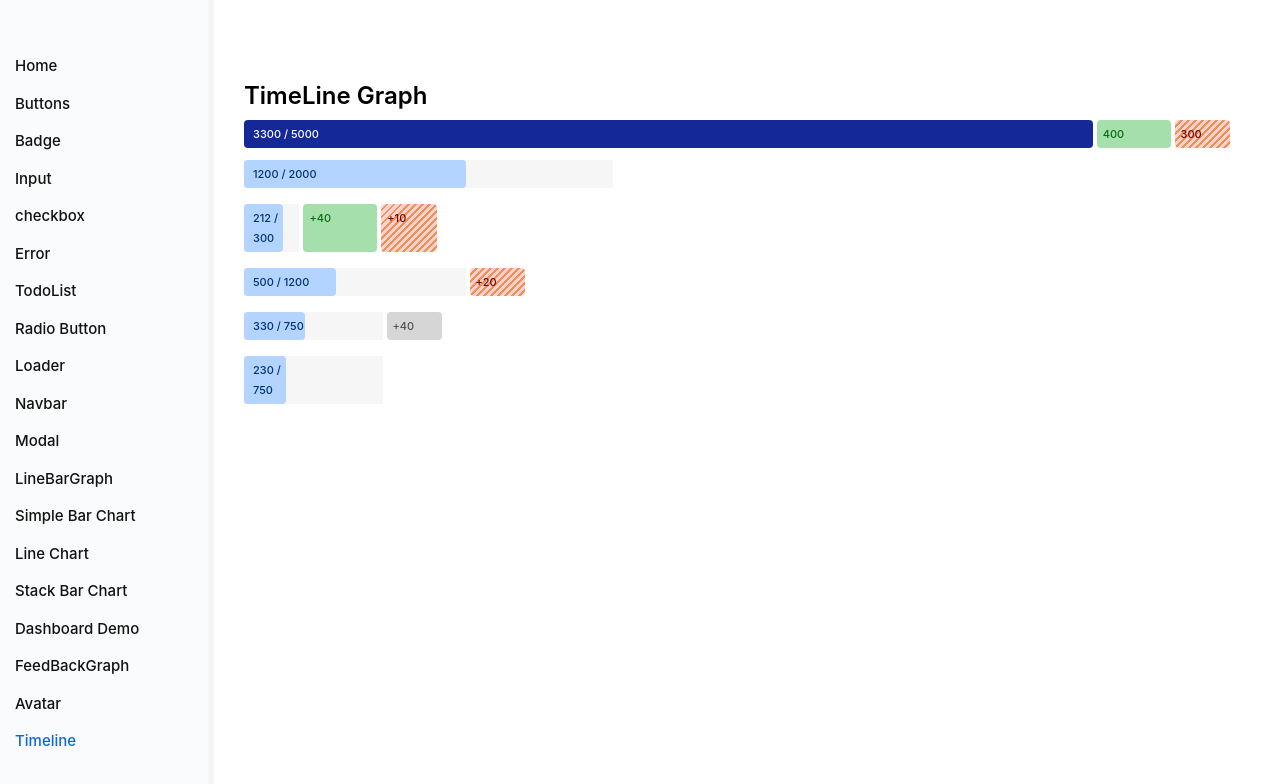
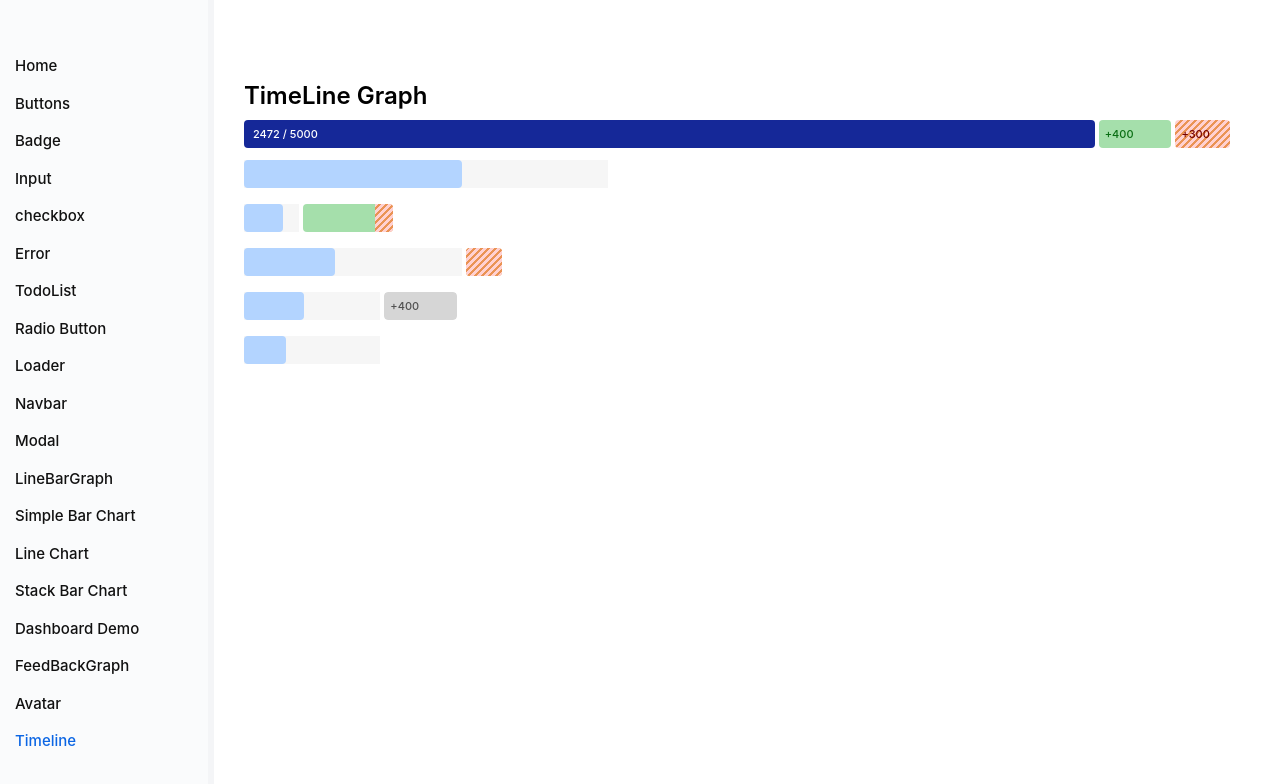
Before and after one commit to christojojo/wacpro-tasks, a React (Vite) app: page /Timeline in a window 1280 px wide. Shown: the top 784 px of the page. Built offline with nearby package versions, Linux system fonts and the light colour scheme.

Commit message:
timeline hover added

```diff
--- a/src/components/Timeline/Timeline.jsx
+++ b/src/components/Timeline/Timeline.jsx
@@ -1,161 +1,93 @@
+
 import React, { useEffect, useRef, useState } from "react";
 import "./style.css";
 
 function Timeline() {
   const Timeline = {
-    TotalHours: "5000",
-    HoursConsumed: "3300",
-    ApprovedHours: "400",
-    NotApprovedHours: "300",
+    TotalHours: 5000,
+    HoursConsumed: 2472,
+    ApprovedHours: 400,
+    NotApprovedHours: 300,
     Departments: [
-      {
-        id: "1",
-        dept: "design",
-        progress: "40%",
-        TotalHours: "2000",
-        HoursConsumed: "1200",
-        // ApprovedHours: "0",
-        // NotApprovedHours: "0",
-      },
-      {
-        id: "2",
-        dept: "Strapi",
-        progress: "6%",
-        TotalHours: "300",
-        HoursConsumed: "212",
-        ApprovedHours: "40",
-        NotApprovedHours: "10",
-      },
-      {
-        id: "3",
-        dept: "Python",
-        progress: "24%",
-        TotalHours: "1200",
-        HoursConsumed: "500",
-        // ApprovedHours: "0",
-        NotApprovedHours: "20",
-      },
-      {
-        id: "4",
-        dept: "Node",
-        progress: "15%",
-        TotalHours: "750",
-        HoursConsumed: "330",
-        // ApprovedHours: "0",
-        // NotApprovedHours: "0",
-        exceed: "40",
-      },
-      {
-        id: "5",
-        dept: "Testing",
-        progress: "15%",
-        TotalHours: "750",
-        HoursConsumed: "230",
-        // ApprovedHours: "0",
-        // NotApprovedHours: "0",
-      },
+      { id: "1", dept: "design", progress: "40%", TotalHours: 2000, HoursConsumed: 1200 },
+      { id: "2", dept: "Strapi", progress: "6%", TotalHours: 300, HoursConsumed: 212, ApprovedHours: 400, NotApprovedHours: 100 },
+      { id: "3", dept: "Python", progress: "24%", TotalHours: 1200, HoursConsumed: 500, NotApprovedHours: 200 },
+      { id: "4", dept: "Node", progress: "15%", TotalHours: 750, HoursConsumed: 330, exceed: 400 },
+      { id: "5", dept: "Testing", progress: "15%", TotalHours: 750, HoursConsumed: 230 }
     ],
   };
-  // let totalhourswidth;
-  // let widthApproved;
-  // let widthNotApproved;
 
   const [totalhourswidth, setTotalhourswidth] = useState(null);
   const [widthApproved, setWidthApproved] = useState(null);
   const [widthNotApproved, setWidthNotApproved] = useState(null);
-
   const totalhoursRef = useRef(null);
 
   useEffect(() => {
-    // const totalhours = document.querySelector(".totalhours");
     const totalhours = totalhoursRef.current;
     if (totalhours) {
       const totalhourswidth = totalhours.getBoundingClientRect().width;
       setTotalhourswidth(totalhourswidth);
-      // console.log(totalhourswidth);
-
-      const widthApproved =
-        (Timeline.ApprovedHours / Timeline.TotalHours) * totalhourswidth;
-      setWidthApproved(widthApproved);
-      // console.log(widthApproved,'approved');
-
-      const widthNotApproved =
-        (Timeline.NotApprovedHours / Timeline.TotalHours) * totalhourswidth;
-      setWidthNotApproved(widthNotApproved);
-      // console.log(widthNotApproved ,"not approved");
+      setWidthApproved((Timeline.ApprovedHours / Timeline.TotalHours) * totalhourswidth);
+      setWidthNotApproved((Timeline.NotApprovedHours / Timeline.TotalHours) * totalhourswidth);
     }
   }, []);
 
   return (
     <>
       <div className="flex gap-1 items-center  pb-3">
-        <div
-          className="totalhours bg-[#152898] text-white text-[11px] font-medium leading-[20px] py-1 pl-[9px] flex-grow rounded "
-          ref={totalhoursRef}
-        >
+        <div className="totalhours bg-[#152898] text-white text-[11px] font-medium leading-[20px] py-1 pl-[9px] h-[28px] flex-grow rounded" ref={totalhoursRef}>
           {Timeline.HoursConsumed} / {Timeline.TotalHours}
         </div>
         {Timeline.ApprovedHours && (
-          <div
-            className="appoved-hr bg-[#A5DFAB] text-[#096E13] text-[11px] font-medium leading-[20px] py-1 pl-[6px]  rounded"
-            style={{ width: widthApproved }}
-          >
-            {Timeline.ApprovedHours}
+          <div className="appoved-hr bg-[#A5DFAB] text-[#096E13] text-[11px] font-medium leading-[20px] py-1 pl-[6px]  rounded" style={{ width: widthApproved }}>
+            +{Timeline.ApprovedHours}
           </div>
         )}
         {Timeline.NotApprovedHours && (
-          <div
-            className="not-approved-hrs bg-[#EA9354] text-[#760000] text-[11px] font-medium leading-[20px] py-1 pl-[6px] rounded "
-            style={{ width: widthNotApproved }}
-          >
-            {Timeline.NotApprovedHours}
+          <div className="not-approved-hrs bg-[#EA9354] text-[#760000] text-[11px] font-medium leading-[20px] py-1 pl-[6px] rounded" style={{ width: widthNotApproved }}>
+            +{Timeline.NotApprovedHours}
           </div>
         )}
       </div>
 
-      {Timeline.Departments.map((data, index) => {
+      { Timeline.Departments.map((data, index) => {
         const deptHour = (totalhourswidth * parseFloat(data.progress)) / 100;
-        const deptHrConsumed =
-          deptHour * (data.HoursConsumed / data.TotalHours);
-        // const deptapprovedHr = deptHour
+        const deptHrConsumed = deptHour * (data.HoursConsumed / data.TotalHours);
+       const overtime = ( deptHour * ((data.NotApprovedHours / data.TotalHours ) * 100 ) ) /100;
+       const extratime = ( deptHour * ((data.ApprovedHours / data.TotalHours ) * 100 ) ) /100;
+       const exceedTime = ( deptHour * ((data.exceed / data.TotalHours ) * 100 ) ) /100;
 
         return (
           <div key={index} className="flex gap-1 pb-4">
-            <div
-              className="dept-total bg-[#F6F6F6]"
-              style={{ width: deptHour }}
-            >
-              <div
-                className="dept-consumed bg-[#B3D4FF] text-[#003376] text-[11px] font-medium leading-[20px] py-1 pl-[9px] rounded"
-                style={{ width: deptHrConsumed }}
-              >
+            <div className="bg-[#F6F6F6] group h-[28px]" style={{ width: deptHour }}>
+              <div className="relative bg-[#B3D4FF] text-[#003376] text-[11px] font-medium leading-[20px]  rounded h-[28px]" style={{ width: deptHrConsumed }}>
+                <span className="absolute top-1/2 -translate-y-1/2 left-2 whitespace-nowrap opacity-0 group-hover:opacity-100 transition-all ease-in-out duration-300">
                 {data.HoursConsumed} / {data.TotalHours}
+                </span>
               </div>
             </div>
+            <div className="flex rounded overflow-hidden">
             {data.ApprovedHours && (
-              <div
-                className="appoved-hr bg-[#A5DFAB] text-[#096E13] text-[11px] font-medium leading-[20px] py-1 pl-[6px]  rounded"
-                style={{ width: widthApproved }}
-              >
+              <div className="appoved-hr relative group bg-[#A5DFAB] text-[#096E13] text-[11px] font-medium leading-[20px] py-1 pl-[6px] h-[28px]" style={{ width:  extratime}}>
+                <span className="absolute top-1/2 -translate-y-1/2 left-2 whitespace-nowrap opacity-0 group-hover:opacity-100 transition-all ease-in-out duration-300">
                 +{data.ApprovedHours}
+                </span>
               </div>
             )}
             {data.NotApprovedHours && (
-              <div
-                className="not-approved-hrs bg-[#EA9354] text-[#760000] text-[11px] font-medium leading-[20px] py-1 pl-[6px] rounded "
-                style={{ width: widthNotApproved }}
-              >
+              <div className="not-approved-hrs group relative  bg-[#EA9354] text-[#760000] text-[11px] font-medium leading-[20px] py-1 pl-[6px] h-[28px]" style={{ width: overtime }}>
+                <span className="absolute top-1/2 -translate-y-1/2 left-2 whitespace-nowrap opacity-0 group-hover:opacity-100 transition-all ease-in-out duration-300 bg-[#F6F6F6] rounded px-[2px]">
                 +{data.NotApprovedHours}
+                </span>
               </div>
             )}
             {data.exceed && (
-              <div
-                className="bg-[#D6D6D6] text-[#515151] text-[11px] font-medium leading-[20px] py-1 pl-[6px] rounded "
-                style={{ width: widthNotApproved }}
-              >
+              <div className="bg-[#D6D6D6] text-[#515151] text-[11px] font-medium leading-[20px] py-1 pl-[6px] rounded" style={{ width: exceedTime }}>
                 +{data.exceed}
               </div>
             )}
+            </div>
+
           </div>
         );
       })}
```
